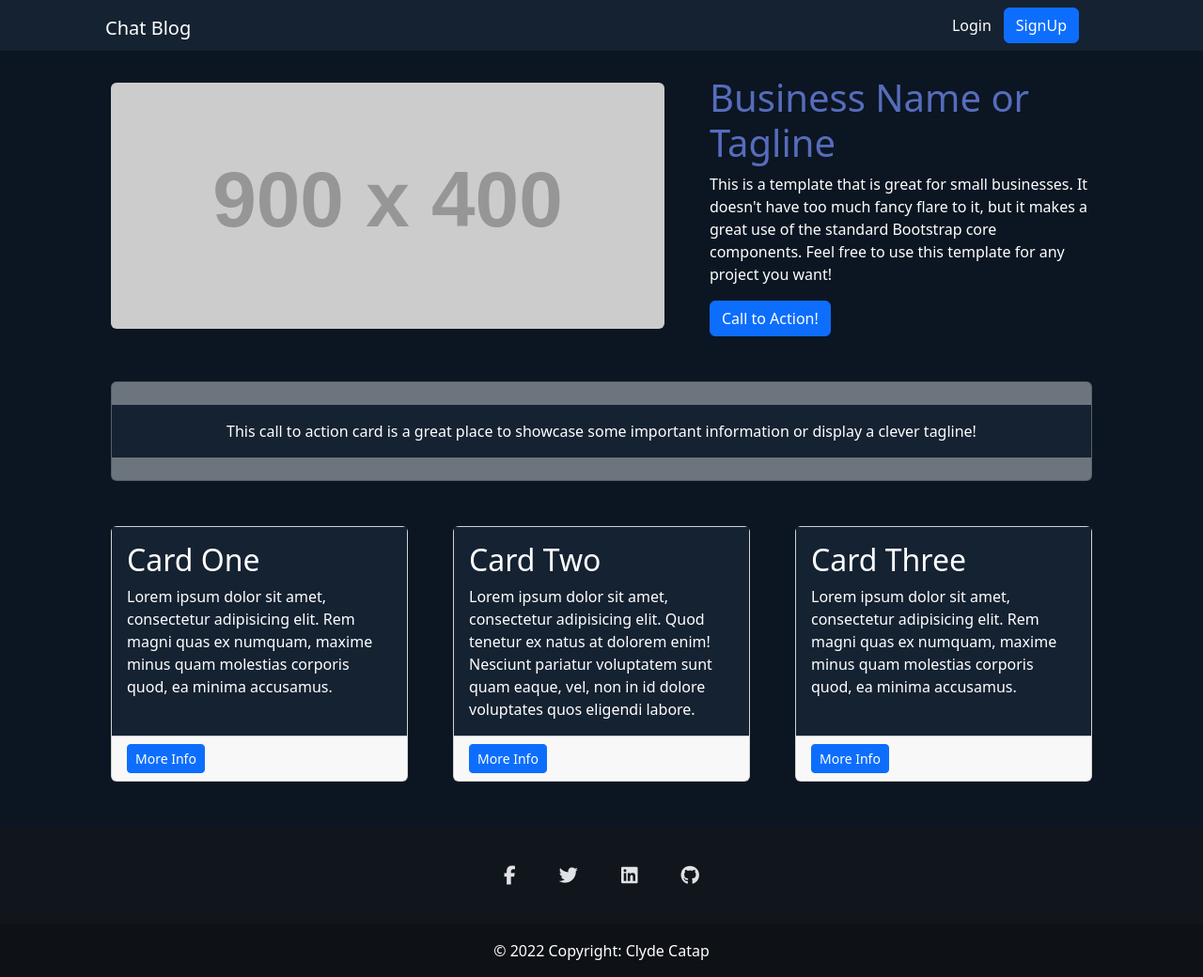
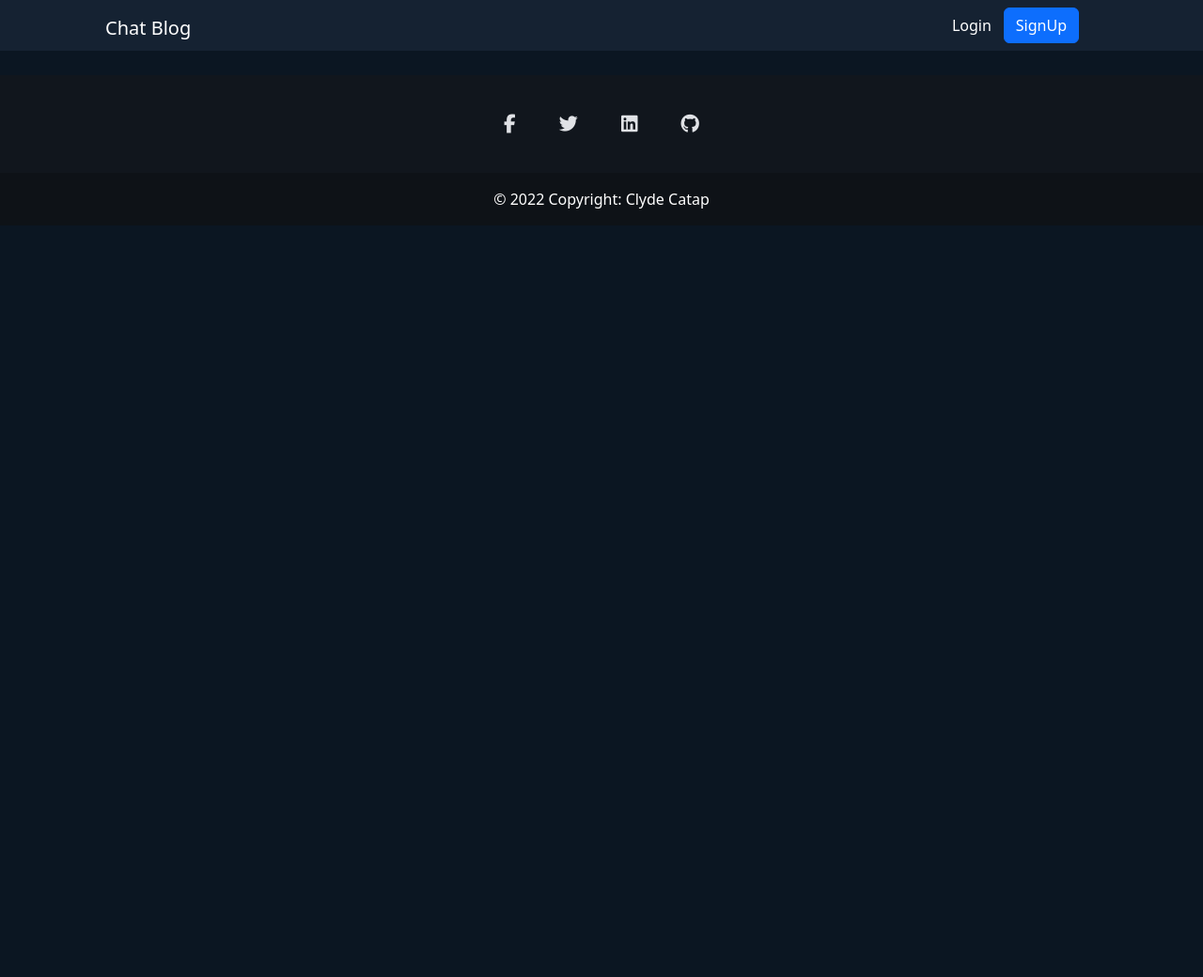
Before and after one commit to Clyde-Catap/Chatblog, a Django app: template blog/templates/blog/landing.html in a window 1280 px wide. Shown: the whole page at 94% size. After the commit the page ends 222 px from the top, so only its background shows below. Run offline with Django 4.2, Linux system fonts and the light colour scheme; the template is opened without the code that fills it, so the values that code supplies are empty; grey boxes labelled with a size stand in for pictures from a placeholder-image service; some libraries are stand-ins or nearby versions.

Commit message:
addtional html templates

```diff
--- a/blog/templates/blog/home.html
+++ b/blog/templates/blog/home.html
@@ -1,6 +1,5 @@
 {% extends "blog/base.html" %}
 {% block content%}
-<div class="container">
 <div class="container">
     <div class="row">
     <!--LEFT COLUMN-->
@@ -89,6 +88,6 @@
     </div>
     <!--RIGHT COLUMN-->
 </div>
-</div>
+
 <!--Recent Posts-->
 {% endblock content %}
--- a/blog/templates/blog/landing.html
+++ b/blog/templates/blog/landing.html
@@ -44,51 +44,9 @@
       </nav>
     </header>
 <!-- NAV BAR -->
-        <div class="container px-4 px-lg-5">
-            <!-- Heading Row-->
-            <div class="row gx-4 gx-lg-5 align-items-center my-5">
-                <div class="col-lg-7"><img class="img-fluid rounded mb-4 mb-lg-0" src="https://dummyimage.com/900x400/dee2e6/6c757d.jpg" alt="..." /></div>
-                <div class="col-lg-5">
-                    <h1 class="font-weight-light">Business Name or Tagline</h1>
-                    <p>This is a template that is great for small businesses. It doesn't have too much fancy flare to it, but it makes a great use of the standard Bootstrap core components. Feel free to use this template for any project you want!</p>
-                    <a class="btn btn-primary" href="#!">Call to Action!</a>
-                </div>
-            </div>
-            <!-- Call to Action-->
-            <div class="card text-white bg-secondary my-5 py-4 text-center">
-                <div class="card-body"><p class="text-white m-0">This call to action card is a great place to showcase some important information or display a clever tagline!</p></div>
-            </div>
-            <!-- Content Row-->
-            <div class="row gx-4 gx-lg-5">
-                <div class="col-md-4 mb-5">
-                    <div class="card h-100">
-                        <div class="card-body">
-                            <h2 class="card-title">Card One</h2>
-                            <p class="card-text">Lorem ipsum dolor sit amet, consectetur adipisicing elit. Rem magni quas ex numquam, maxime minus quam molestias corporis quod, ea minima accusamus.</p>
-                        </div>
-                        <div class="card-footer"><a class="btn btn-primary btn-sm" href="#!">More Info</a></div>
-                    </div>
-                </div>
-                <div class="col-md-4 mb-5">
-                    <div class="card h-100">
-                        <div class="card-body">
-                            <h2 class="card-title">Card Two</h2>
-                            <p class="card-text">Lorem ipsum dolor sit amet, consectetur adipisicing elit. Quod tenetur ex natus at dolorem enim! Nesciunt pariatur voluptatem sunt quam eaque, vel, non in id dolore voluptates quos eligendi labore.</p>
-                        </div>
-                        <div class="card-footer"><a class="btn btn-primary btn-sm" href="#!">More Info</a></div>
-                    </div>
-                </div>
-                <div class="col-md-4 mb-5">
-                    <div class="card h-100">
-                        <div class="card-body">
-                            <h2 class="card-title">Card Three</h2>
-                            <p class="card-text">Lorem ipsum dolor sit amet, consectetur adipisicing elit. Rem magni quas ex numquam, maxime minus quam molestias corporis quod, ea minima accusamus.</p>
-                        </div>
-                        <div class="card-footer"><a class="btn btn-primary btn-sm" href="#!">More Info</a></div>
-                    </div>
-                </div>
-            </div>
-        </div>
+<!--CONTENT-->
+    {% block content %} {% endblock %}
+<!--CONTENT-->
 <!-- FOOTER -->
     <footer class="text-center text-white footer-a">
       <!-- Grid container -->
--- a/blog/urls.py
+++ b/blog/urls.py
@@ -4,6 +4,8 @@ from blog import views
 urlpatterns = [
     path('', views.landing, name='blog-home'),
     path('about/', views.about, name='blog-about'),
-    path('profile-name/', views.Profile, name='profile-name')
+    path('profile-name/', views.Profile, name='blog-profile-name'),
+    path('signup', views.Signup, name='blog-signup'),
+    path('login', views.login, name='blog-login'),
 
 ]
```
Also changed, not shown: blog/views.py (+6 -1 lines).
